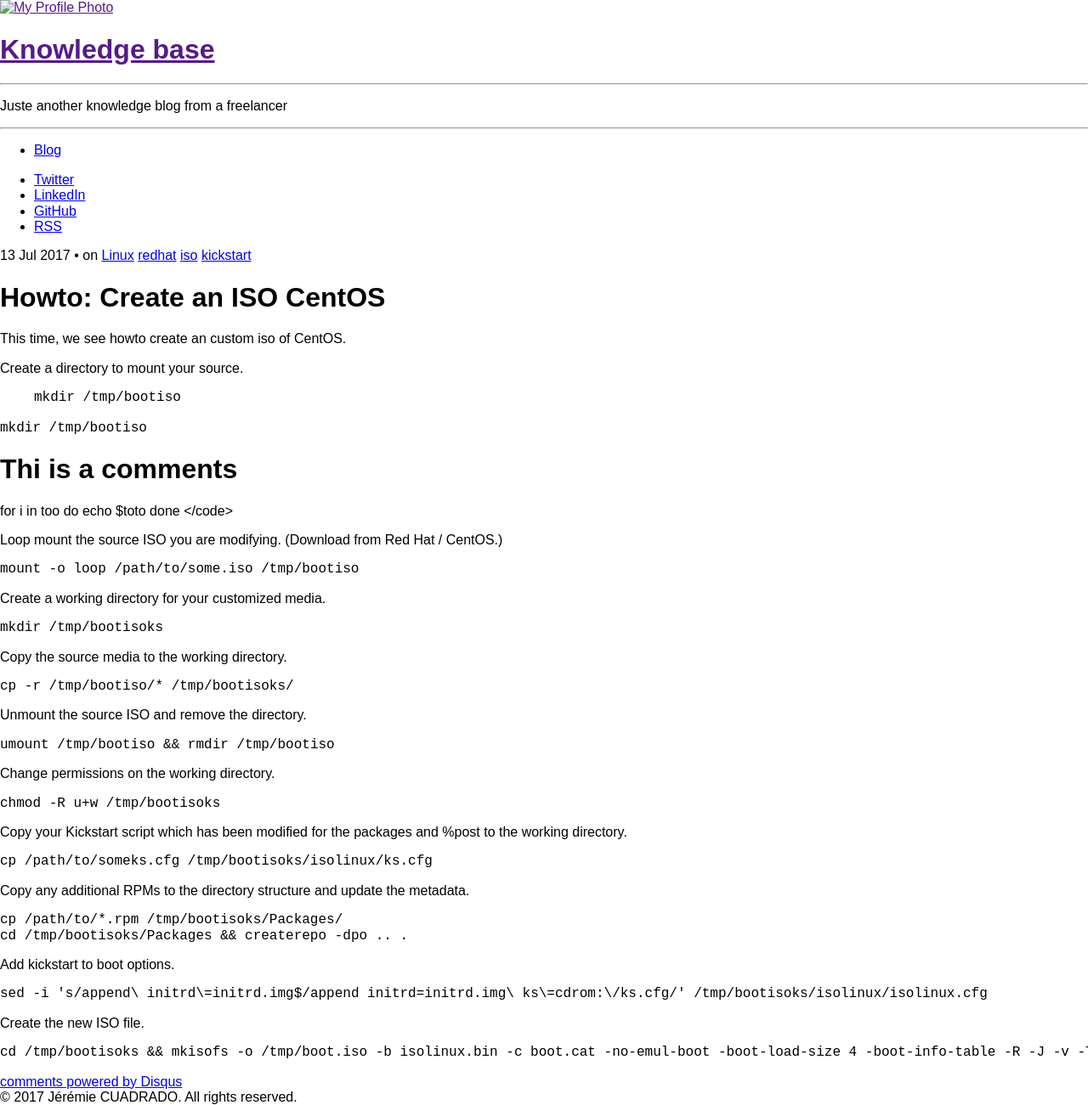
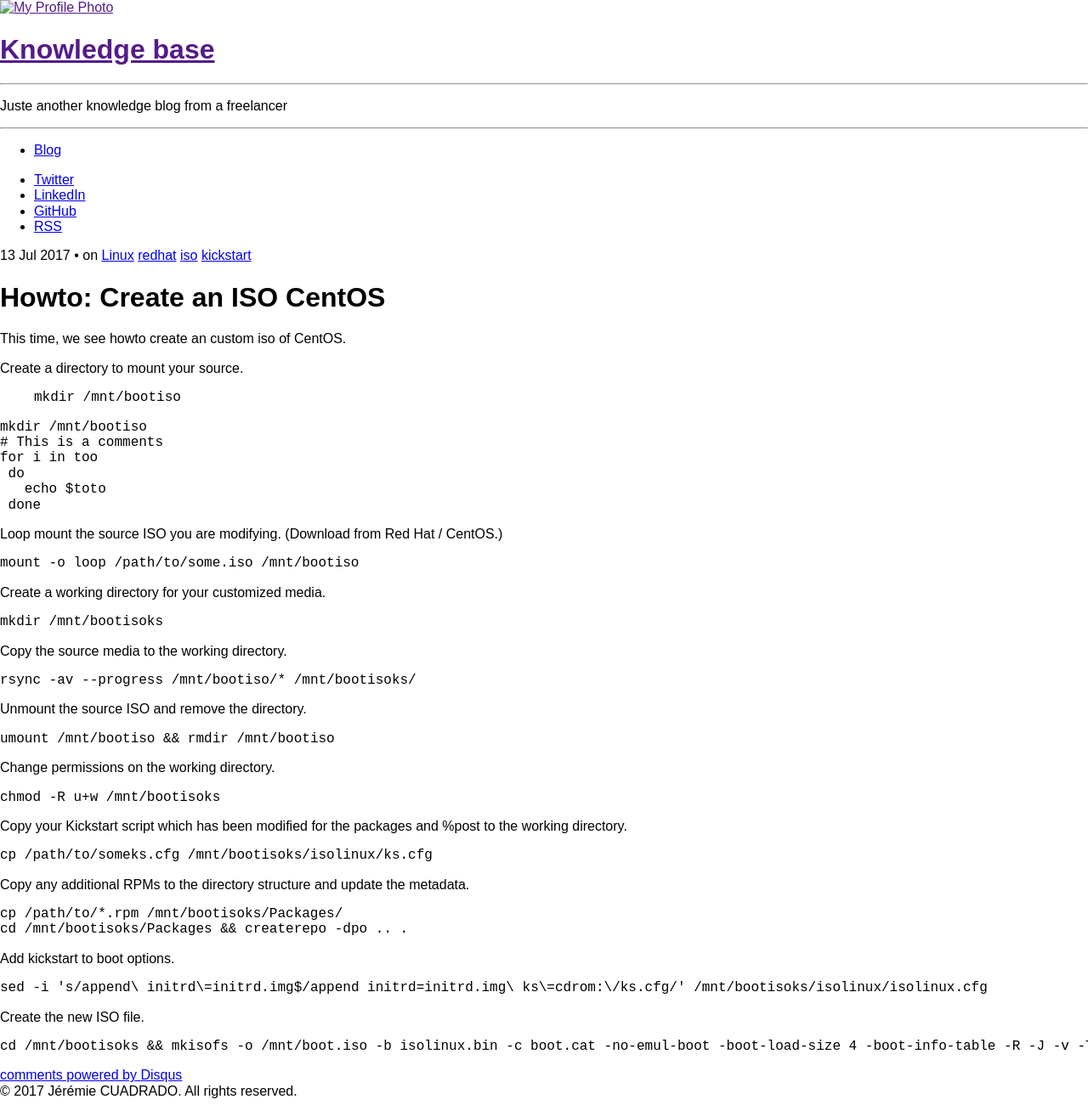
Before and after one commit to redbeard28/redbeard28.github.io, a Jekyll site: the page built from _posts/2017-07-13-Create-iso.markdown, in a window 1280 px wide. Shown: the whole page at 85% size. Built offline with Jekyll 4.4.1, drawn with Linux system fonts in a browser that asks for light colours; nearby versions of some CDN libraries; comment, search, counter and statistics services are not loaded.

Commit message:
Testing prettyprint

````diff
--- a/_posts/2017-07-13-Create-iso.markdown
+++ b/_posts/2017-07-13-Create-iso.markdown
@@ -10,60 +10,60 @@ This time, we see howto create an custom iso of CentOS.
 Create a directory to mount your source.
 
 {% highlight bash %}
-mkdir /tmp/bootiso
+mkdir /mnt/bootiso
 {% endhighlight %}
 
-<code class="prettyprint" lang-bash>
-mkdir /tmp/bootiso
-# Thi is a comments
+<pre class="prettyprint lang-bash">
+mkdir /mnt/bootiso
+# This is a comments
 for i in too
  do
    echo $toto
  done
-</code>
+</pre>
 
 Loop mount the source ISO you are modifying. (Download from Red Hat / CentOS.)
 ```bash
-mount -o loop /path/to/some.iso /tmp/bootiso
+mount -o loop /path/to/some.iso /mnt/bootiso
 ```
 
 Create a working directory for your customized media.
 ```bash
-mkdir /tmp/bootisoks
+mkdir /mnt/bootisoks
 ```
 
 Copy the source media to the working directory.
 ```bash
-cp -r /tmp/bootiso/* /tmp/bootisoks/
+rsync -av --progress /mnt/bootiso/* /mnt/bootisoks/
 ```
 
 Unmount the source ISO and remove the directory.
 ```bash
-umount /tmp/bootiso && rmdir /tmp/bootiso
+umount /mnt/bootiso && rmdir /mnt/bootiso
 ```
 
 Change permissions on the working directory.
 ```bash
-chmod -R u+w /tmp/bootisoks
+chmod -R u+w /mnt/bootisoks
 ```
 
 Copy your Kickstart script which has been modified for the packages and %post to the working directory.
 ```bash
-cp /path/to/someks.cfg /tmp/bootisoks/isolinux/ks.cfg
+cp /path/to/someks.cfg /mnt/bootisoks/isolinux/ks.cfg
 ```
 
 Copy any additional RPMs to the directory structure and update the metadata.
 ```bash
-cp /path/to/*.rpm /tmp/bootisoks/Packages/
-cd /tmp/bootisoks/Packages && createrepo -dpo .. .
+cp /path/to/*.rpm /mnt/bootisoks/Packages/
+cd /mnt/bootisoks/Packages && createrepo -dpo .. .
 ```
 
 Add kickstart to boot options.
 ```bash
-sed -i 's/append\ initrd\=initrd.img$/append initrd=initrd.img\ ks\=cdrom:\/ks.cfg/' /tmp/bootisoks/isolinux/isolinux.cfg
+sed -i 's/append\ initrd\=initrd.img$/append initrd=initrd.img\ ks\=cdrom:\/ks.cfg/' /mnt/bootisoks/isolinux/isolinux.cfg
 ```
 
 Create the new ISO file.
 ```bash
-cd /tmp/bootisoks && mkisofs -o /tmp/boot.iso -b isolinux.bin -c boot.cat -no-emul-boot -boot-load-size 4 -boot-info-table -R -J -v -T isolinux/. .
+cd /mnt/bootisoks && mkisofs -o /mnt/boot.iso -b isolinux.bin -c boot.cat -no-emul-boot -boot-load-size 4 -boot-info-table -R -J -v -T isolinux/. .
 ```
````
